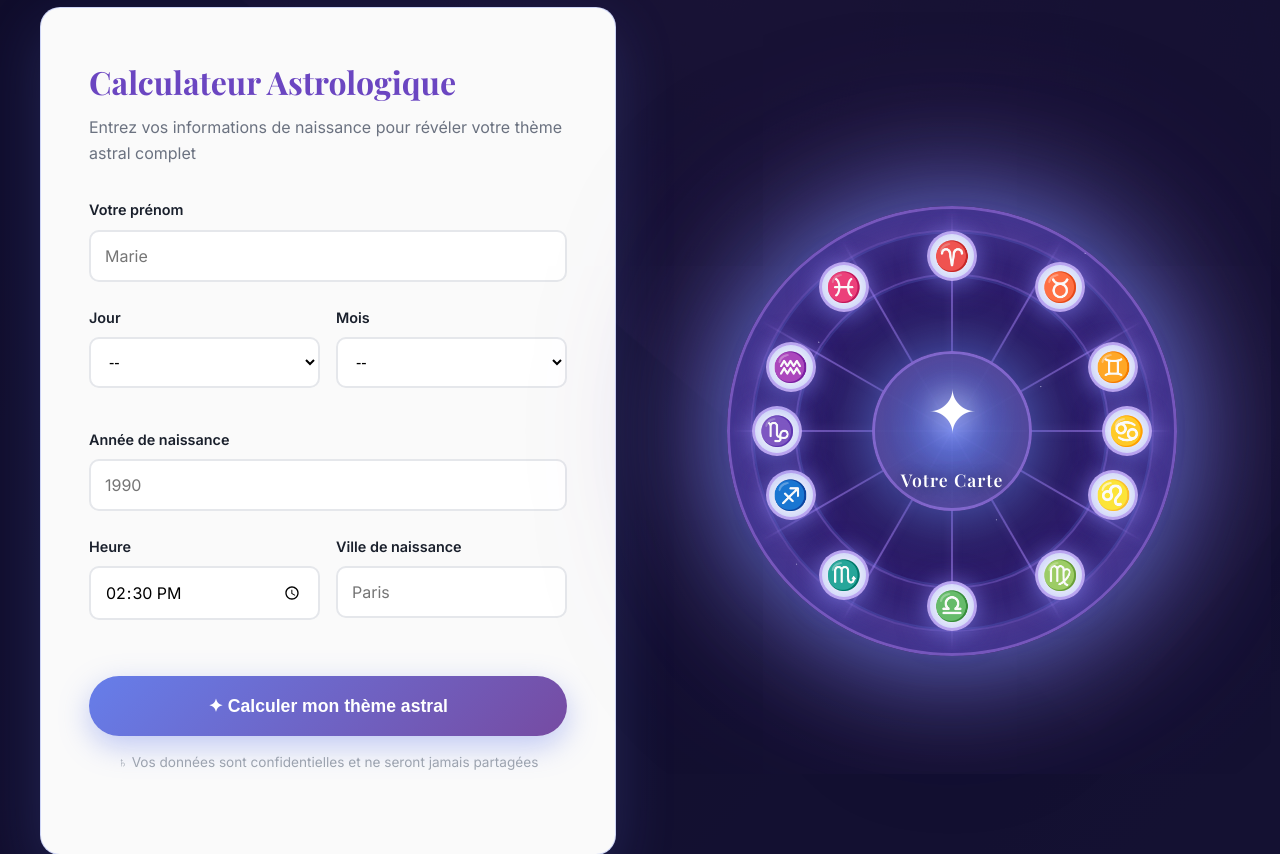
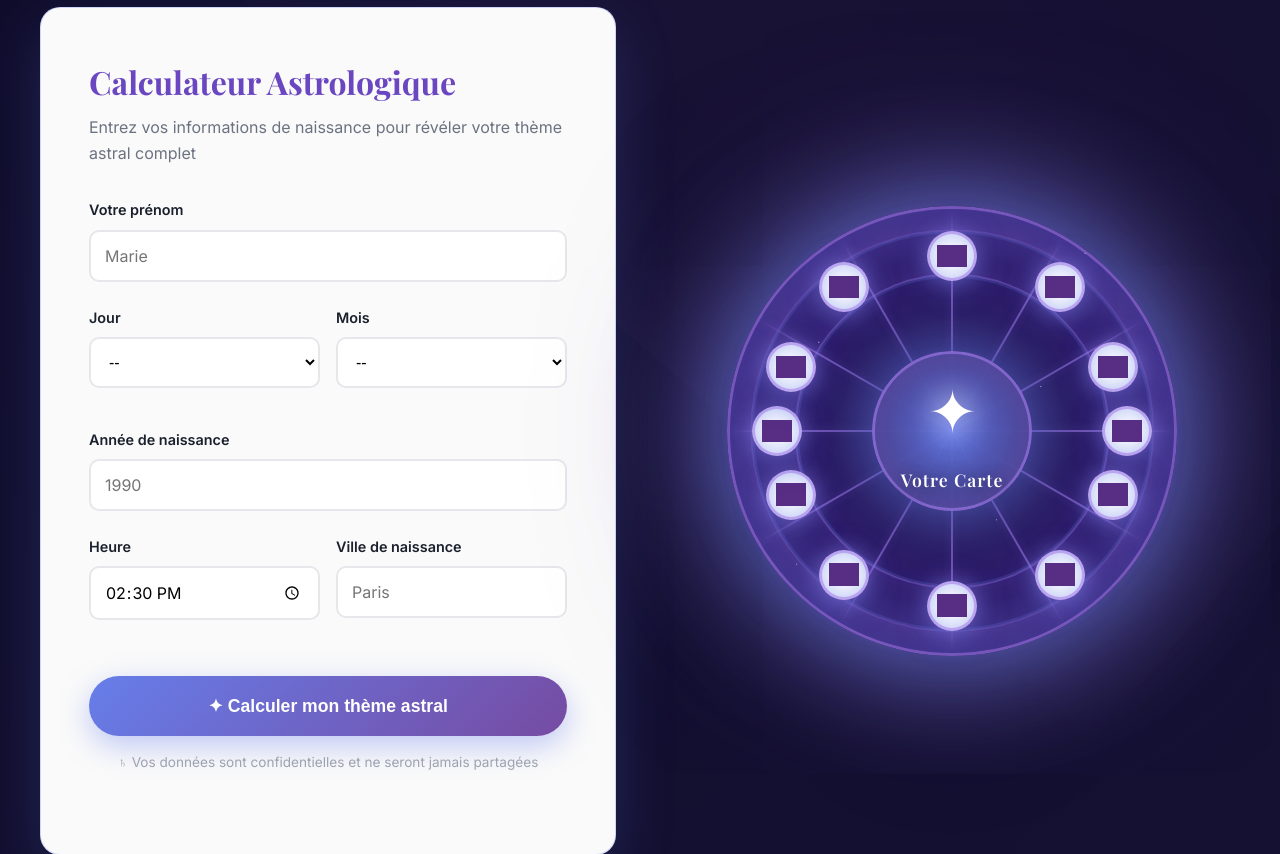
Before and after one commit to myphistone-boop/AGENT, a Python web app: template templates/therapeute/template_cosmique.html in a window 1280 px wide. Shown: the part 1138-1992 px from the top of the page. Run offline with Jinja, Linux system fonts and the light colour scheme; the template is opened without the code that fills it, so the values that code supplies are empty; grey boxes are pictures that could not be loaded.

Commit message:
feat: Replace Unicode zodiac symbols with real astrological icon images
- Replace all ♈♉♊♋♌♍♎♏♐♑♒♓ symbols with professional PNG icon images from Flaticon
- Add CSS styling for zodiac sign images (30px size, purple filter)
- Use authentic astrological glyphs instead of Unicode characters
- Each of the 12 zodiac signs now displays as a proper icon image

```diff
--- a/templates/therapeute/template_cosmique.html
+++ b/templates/therapeute/template_cosmique.html
@@ -1541,6 +1541,13 @@
             color: #4a2f8c;
         }
 
+        .zodiac-sign img {
+            width: 30px;
+            height: 30px;
+            object-fit: contain;
+            filter: brightness(0) saturate(100%) invert(20%) sepia(50%) saturate(1500%) hue-rotate(240deg);
+        }
+
         .zodiac-sign:hover {
             transform: scale(1.2);
             box-shadow:
@@ -1817,18 +1824,18 @@
                         <div class="segment-line"></div>
                     </div>
                     <div class="zodiac-signs">
-                        <div class="zodiac-sign">♈</div>
-                        <div class="zodiac-sign">♉</div>
-                        <div class="zodiac-sign">♊</div>
-                        <div class="zodiac-sign">♋</div>
-                        <div class="zodiac-sign">♌</div>
-                        <div class="zodiac-sign">♍</div>
-                        <div class="zodiac-sign">♎</div>
-                        <div class="zodiac-sign">♏</div>
-                        <div class="zodiac-sign">♐</div>
-                        <div class="zodiac-sign">♑</div>
-                        <div class="zodiac-sign">♒</div>
-                        <div class="zodiac-sign">♓</div>
+                        <div class="zodiac-sign"><img src="https://cdn-icons-png.flaticon.com/512/3665/3665909.png" alt="Bélier"></div>
+                        <div class="zodiac-sign"><img src="https://cdn-icons-png.flaticon.com/512/3665/3665923.png" alt="Taureau"></div>
+                        <div class="zodiac-sign"><img src="https://cdn-icons-png.flaticon.com/512/3665/3665897.png" alt="Gémeaux"></div>
+                        <div class="zodiac-sign"><img src="https://cdn-icons-png.flaticon.com/512/3665/3665882.png" alt="Cancer"></div>
+                        <div class="zodiac-sign"><img src="https://cdn-icons-png.flaticon.com/512/3665/3665901.png" alt="Lion"></div>
+                        <div class="zodiac-sign"><img src="https://cdn-icons-png.flaticon.com/512/3665/3665929.png" alt="Vierge"></div>
+                        <div class="zodiac-sign"><img src="https://cdn-icons-png.flaticon.com/512/3665/3665902.png" alt="Balance"></div>
+                        <div class="zodiac-sign"><img src="https://cdn-icons-png.flaticon.com/512/3665/3665918.png" alt="Scorpion"></div>
+                        <div class="zodiac-sign"><img src="https://cdn-icons-png.flaticon.com/512/3665/3665916.png" alt="Sagittaire"></div>
+                        <div class="zodiac-sign"><img src="https://cdn-icons-png.flaticon.com/512/3665/3665884.png" alt="Capricorne"></div>
+                        <div class="zodiac-sign"><img src="https://cdn-icons-png.flaticon.com/512/3665/3665908.png" alt="Verseau"></div>
+                        <div class="zodiac-sign"><img src="https://cdn-icons-png.flaticon.com/512/3665/3665913.png" alt="Poissons"></div>
                     </div>
                     <div class="zodiac-center">
                         <div class="zodiac-center-icon">✦</div>
```
